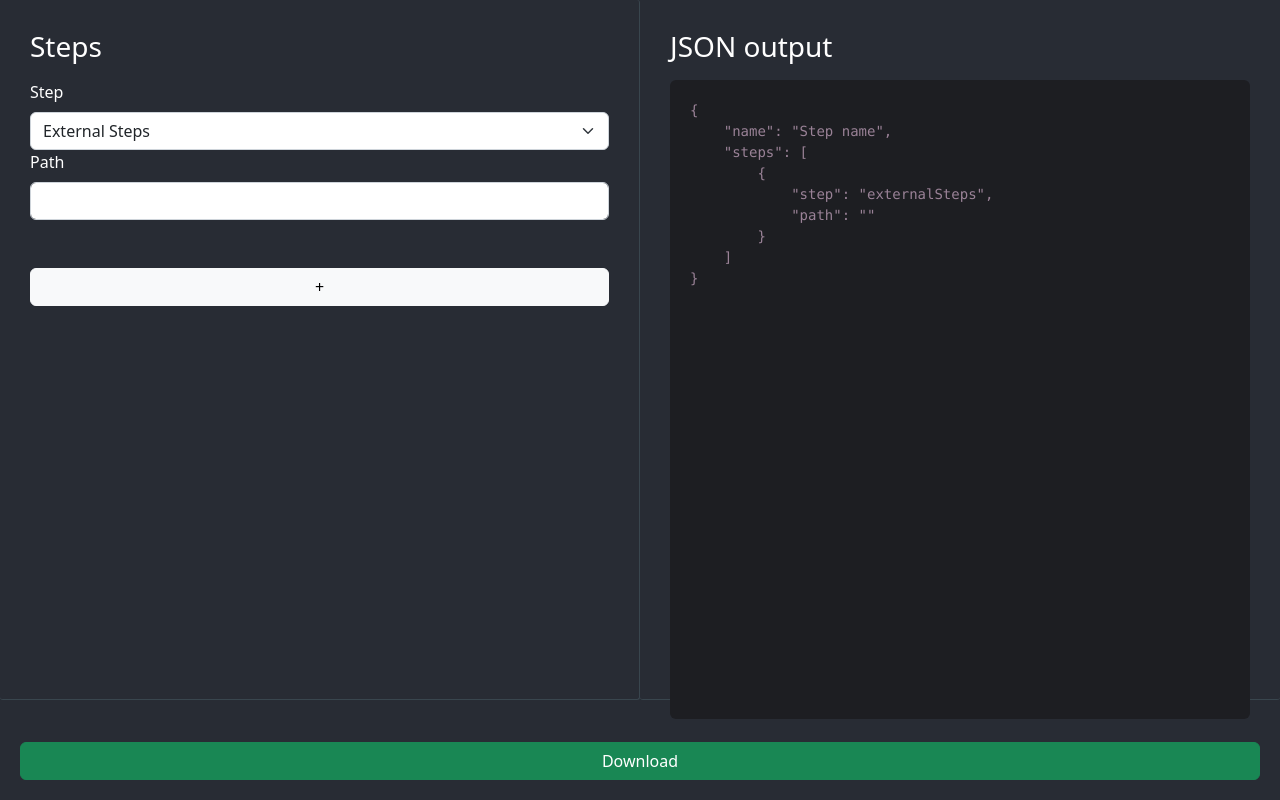
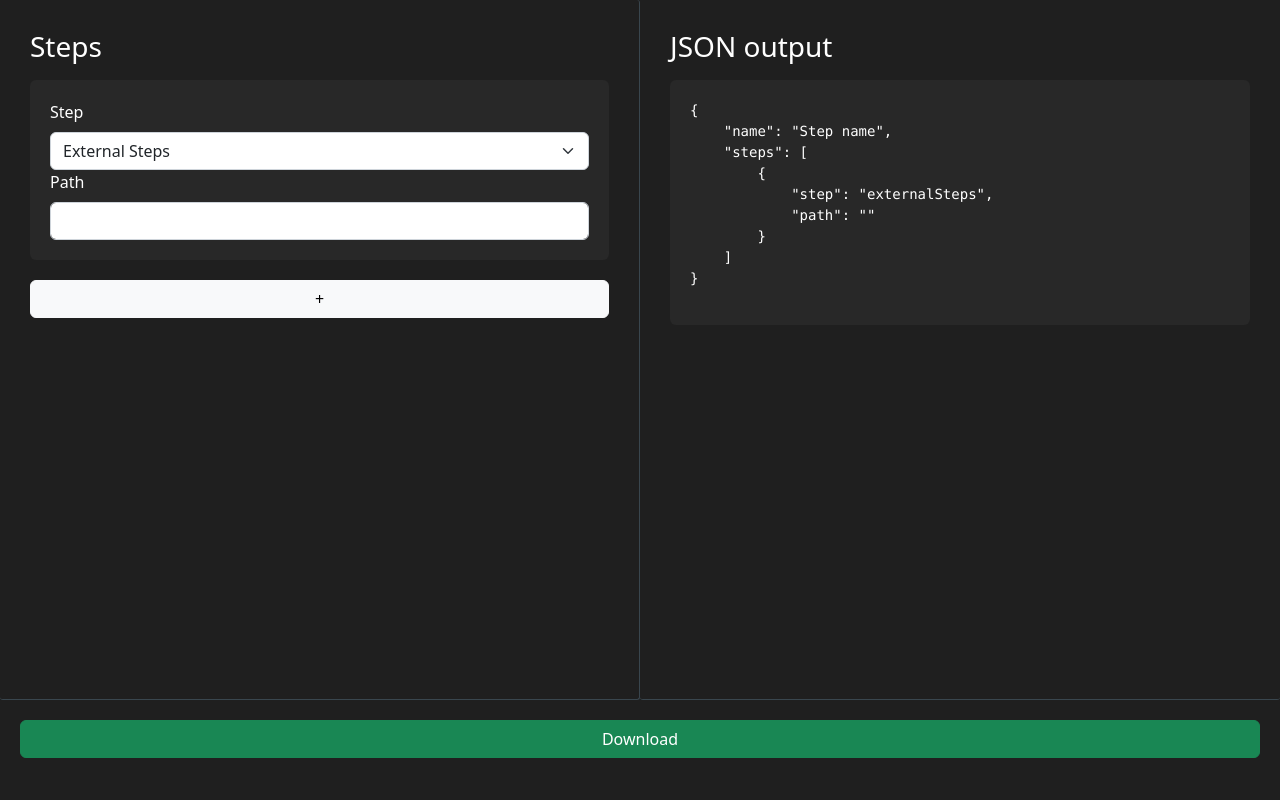
Before and after one commit to Theo-Farnole/elrond-mandos-build, a React (Create React App) app: page / in a window 1280 px wide. Built offline with nearby package versions, Linux system fonts and the light colour scheme.

Commit message:
RETAKE style

```diff
--- /dev/null
+++ b/src/components/StepForm.css
@@ -0,0 +1,6 @@
+.step-form {
+    background-color: #282828;
+    padding: 20px;
+    margin-bottom: 20px;
+    border-radius: 0.375rem;
+}
--- a/src/components/StepForm.tsx
+++ b/src/components/StepForm.tsx
@@ -2,6 +2,7 @@ import React from "react";
 import { Form } from "react-bootstrap";
 import { selectablesSteps } from "../const";
 import IStep from "../types/IStep";
+import "./StepForm.css"
 
 interface IProps {
     step: IStep
@@ -11,7 +12,7 @@ const StepForm = ({ step }: IProps) => {
 
     const forceUpdate = React.useReducer(() => ({}), {})[1] as () => void
 
-    return <Form>
+    return <Form className="step-form">
         <Form.Group>
             <Form.Label>
                 Step
--- a/src/pages/App.css
+++ b/src/pages/App.css
@@ -1,7 +1,7 @@
 .App {
   min-height: 100vh;
   color: white;
-  background-color: #282c34;
+  background-color: #1f1f1f;
 }
 
 /* .panel {
@@ -29,17 +29,12 @@
 #download {
   margin: 20px;
   width: calc(100% - 40px);
-  /* ancohr to bottom */
-  position: absolute;
-  bottom: 0;
-  left: 0;
 }
 
 .code-snippet {
   padding: 20px;
-  background-color: #1d1e22;
-  color: #9a8297;
-  height: 100%;
+  background-color: #282828;
+  color: white;
   border-radius: 0.375rem;
   font-family: var(--bs-font-monospace);
 }
--- a/src/pages/App.tsx
+++ b/src/pages/App.tsx
@@ -10,8 +10,6 @@ function App() {
   const [steps, setSteps] = React.useState<IStep[]>([
     defaultStep
   ]);
-
-  console.log(toStringifiedJson());
 
   return (
     <div className="App">
@@ -27,7 +25,7 @@ function App() {
             return <StepForm step={step} key={index} />;
           })}
 
-          <Button className="w-100 mt-5" variant="light" onClick={addStep}>
+          <Button className="w-100" variant="light" onClick={addStep}>
             +
           </Button>
         </div>
```
